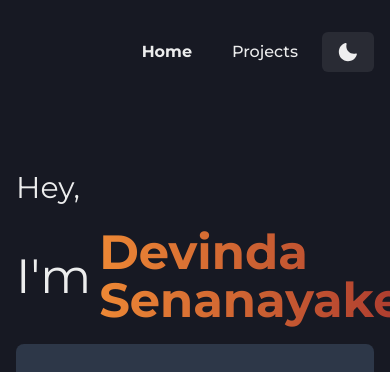
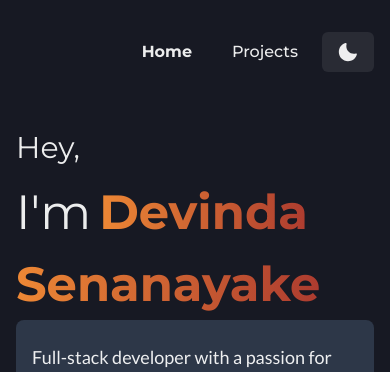
Before and after one commit to dca123/website, a Next.js app: page / in a window 390 px wide. Shown: the top 372 px of the page. Built offline with nearby package versions, Linux system fonts and the light colour scheme.

Commit message:
feat(index): Few mobile optimizations

```diff
--- a/components/layout.tsx
+++ b/components/layout.tsx
@@ -15,7 +15,7 @@ export default function Layout({ children }: { children: React.ReactNode }) {
         </Button>
 
       </HStack >
-      <Box height="24"></Box>
+      <Box height={["14", "24"]}></Box>
       {children}
     </Container >
   );
--- a/pages/index.tsx
+++ b/pages/index.tsx
@@ -43,9 +43,12 @@ const Home: NextPage<Props> = ({ subText, githubUrl, linkedInUrl, emailUrl, resu
             {"I'm"}
           </Heading>
           <Heading size="3xl" py="1" bgGradient={nameGradient} bgClip='text'>
-            Devinda Senanayake
+            Devinda
           </Heading>
         </HStack>
+        <Heading size="3xl" py="1" bgGradient={nameGradient} bgClip='text'>
+          Senanayake
+        </Heading>
         <Box bgColor={subTextBackground} py="6" px="4" borderRadius="lg">
           <Text fontSize={18}>{subText}</Text>
         </Box>
@@ -60,7 +63,7 @@ const Home: NextPage<Props> = ({ subText, githubUrl, linkedInUrl, emailUrl, resu
           <Divider />
         </Box>
         <Heading pb="4" size="lg" fontWeight="400">{"Stuff I've Coded"}</Heading>
-        <SimpleGrid columns={3} spacing={6}>
+        <SimpleGrid columns={[1, 3]} spacing={6}>
           {cards}
         </SimpleGrid>
         <Box alignSelf="center" pt="4">
```
Also changed, not shown: pages/projects/[slug].tsx (+4 -4 lines), 1 other file (tests, documents, lock files or other folders).
